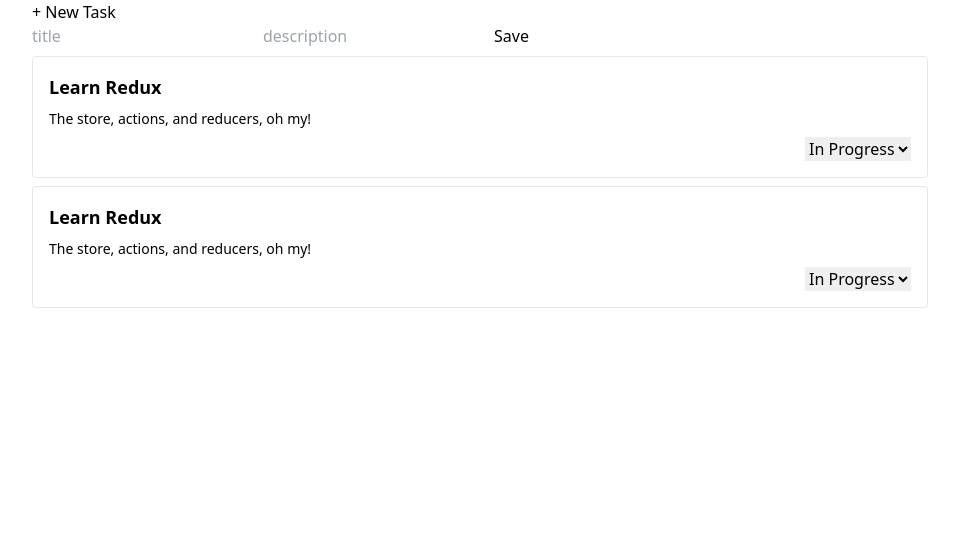
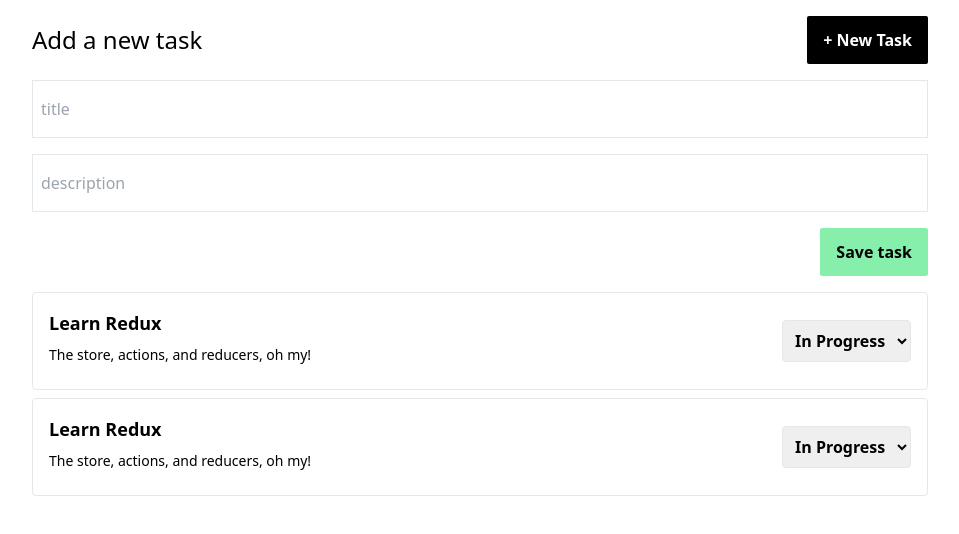
Before and after one commit to leonelmeque/redux-in-action, a React (Create React App) app: page / in a window 1280 px wide. Both pictures are taken after a click on the button "+ New Task". Shown: the top 534 px of the page, without its empty margins (160-1119 px from the left). Built offline with nearby package versions, Linux system fonts and the light colour scheme.

Commit message:
feat: add styles to the components

```diff
--- a/src/components/Task.tsx
+++ b/src/components/Task.tsx
@@ -24,6 +24,7 @@
             <div className="text-sm">{task.description}</div>
             <div className="flex justify-end">
                 <select
+                    className="absolute top-1/2 right-4 -translate-y-1/2 border-[1px] p-2 rounded font-bold"
                     name="task-status"
                     id="task-status"
                     defaultValue={task.status}
--- a/src/components/TaskList.tsx
+++ b/src/components/TaskList.tsx
@@ -11,7 +11,7 @@
 const TaskList: FunctionComponent<TaskListProps> = ({ tasks, onStatusChange }) => (
     <div className="task-list">
         {tasks.map((task) => (
-            <Task key={`task-${task.id}`} task={task} updateStatus={onStatusChange} />
+            <Task key={`${task.title}`} task={task} updateStatus={onStatusChange} />
         ))}
     </div>
 );
--- a/src/components/TasksPage.tsx
+++ b/src/components/TasksPage.tsx
@@ -64,16 +64,22 @@
     return (
         <Fragment>
             <div className="tasks">
-                <div className="task-list-header">
-                    <button className="btn btn-default" onClick={toggleForm}>
+                <div className="flex items-center justify-between my-4">
+                    <h2 className="text-2xl">
+                      {!state?.showNewCardForm ? 'Your Tasks' : 'Add a new task'}
+                    </h2>
+                    <button
+                        className="py-3 px-4 bg-black rounded-sm text-white font-bold"
+                        onClick={toggleForm}>
                         + New Task
                     </button>
                 </div>
+                <div className="my-4">
                     {state?.showNewCardForm && (
-                    <form className="task-list-form" onSubmit={_onCreateTask}>
+                        <form className="flex gap-4 flex-col" onSubmit={_onCreateTask}>
                             <input
                                 type="text"
-                            className="full-with-input"
+                                className="px-2 py-4 border-[1px]"
                                 onChange={handleChange}
                                 value={state?.title || ""}
                                 name="title"
@@ -81,17 +87,22 @@
                             />
                             <input
                                 type="text"
-                            className="full-with-input"
+                                className="px-2 py-4 border-[1px]"
                                 onChange={handleChange}
                                 value={state?.description || ""}
                                 name="description"
                                 placeholder="description"
                             />
-                        <button className="button" type="submit">
-                            Save
+                            <div className="self-end">
+                                <button
+                                    className="py-3 px-4 bg-green-300 font-bold rounded-sm"
+                                    type="submit">
+                                    Save task
                                 </button>
+                            </div>
                         </form>
                     )}
+                </div>
                 <div className="tasks-list">{renderTaskLists()}</div>
             </div>
         </Fragment>
```
Lines whose indentation alone changed are shown as unchanged.
